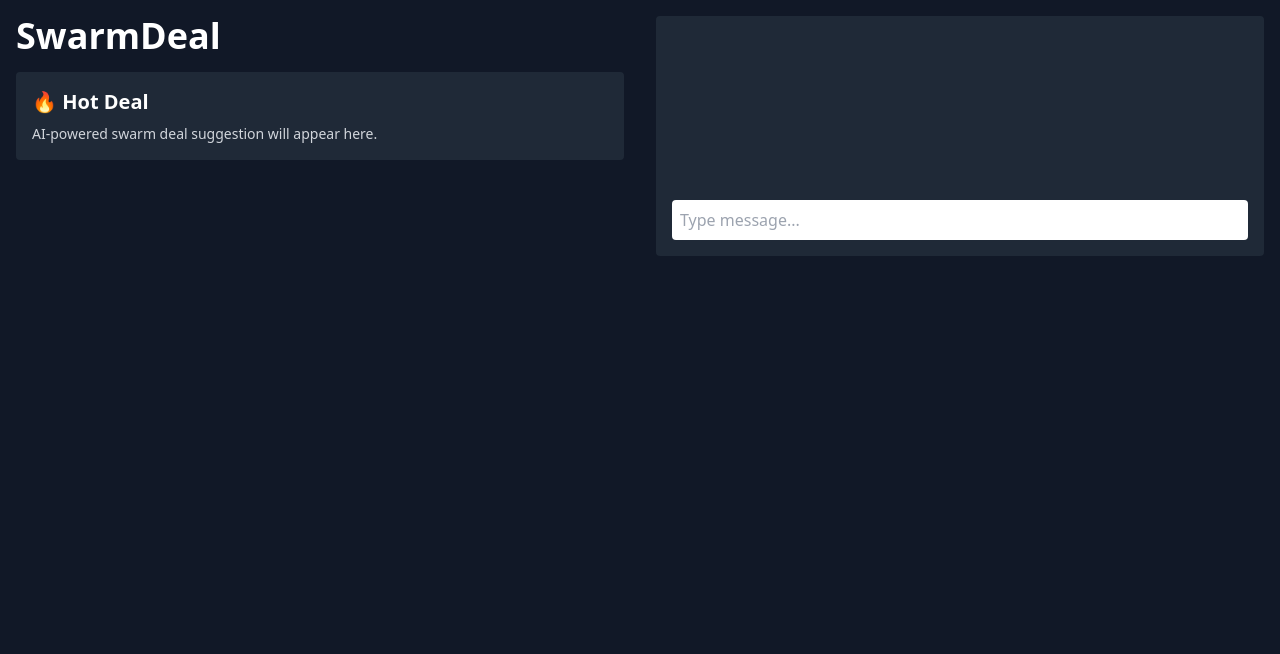
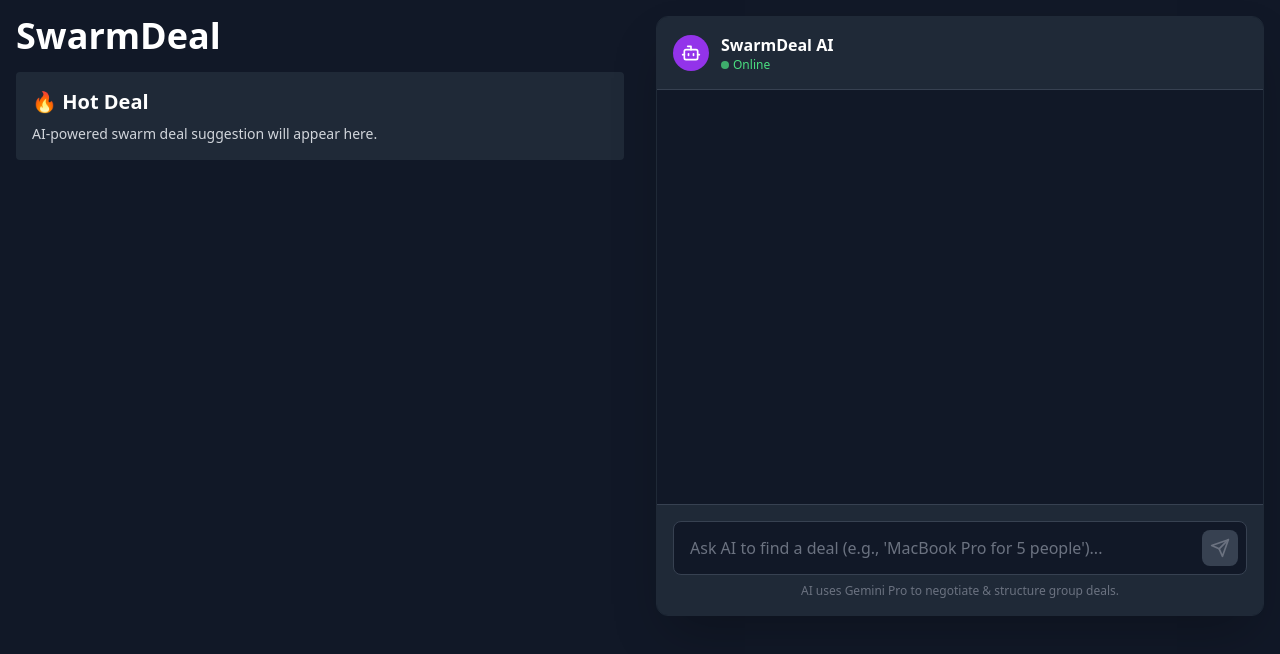
Before and after one commit to zahid397/SwarmDeal, a Next.js app in the folder client/: page / in a window 1280 px wide. Shown: the top 654 px of the page. Built offline with nearby package versions, Linux system fonts and the light colour scheme.

Commit message:
Update ChatBox.tsx

```diff
--- a/client/src/components/ChatBox.tsx
+++ b/client/src/components/ChatBox.tsx
@@ -1,31 +1,112 @@
 'use client';
 
+import { useState, useRef, useEffect } from 'react';
 import { useChat } from '@/context/ChatContext';
-import { useState } from 'react';
+import { Send, Bot, User, Loader2 } from 'lucide-react';
 
 export default function ChatBox() {
-  const { messages, addMessage } = useChat();
+  const { messages, sendMessage, isLoading } = useChat();
   const [input, setInput] = useState('');
+  const messagesEndRef = useRef<HTMLDivElement>(null);
+
+  // Auto-scroll to bottom when new message arrives
+  useEffect(() => {
+    messagesEndRef.current?.scrollIntoView({ behavior: 'smooth' });
+  }, [messages, isLoading]);
+
+  const handleSend = () => {
+    if (!input.trim() || isLoading) return;
+    sendMessage(input);
+    setInput('');
+  };
+
+  const handleKeyDown = (e: React.KeyboardEvent) => {
+    if (e.key === 'Enter' && !e.shiftKey) {
+      e.preventDefault();
+      handleSend();
+    }
+  };
 
   return (
-    <div className="bg-gray-800 p-4 rounded">
-      <div className="h-40 overflow-y-auto mb-2">
-        {messages.map((m, i) => (
-          <div key={i} className="text-sm mb-1">{m}</div>
+    <div className="flex flex-col h-[600px] bg-gray-900 rounded-xl overflow-hidden shadow-2xl border border-gray-800">
+      {/* Header */}
+      <div className="p-4 bg-gray-800 border-b border-gray-700 flex items-center gap-3">
+        <div className="p-2 bg-purple-600 rounded-full">
+          <Bot size={20} className="text-white" />
+        </div>
+        <div>
+          <h3 className="font-bold text-white">SwarmDeal AI</h3>
+          <p className="text-xs text-green-400 flex items-center gap-1">
+            <span className="w-2 h-2 bg-green-400 rounded-full animate-pulse"></span>
+            Online
+          </p>
+        </div>
+      </div>
+
+      {/* Messages Area */}
+      <div className="flex-1 overflow-y-auto p-4 space-y-4 scrollbar-thin scrollbar-thumb-gray-700">
+        {messages.map((m: any, i: number) => (
+          <div
+            key={i}
+            className={`flex ${m.role === 'user' ? 'justify-end' : 'justify-start'}`}
+          >
+            <div
+              className={`max-w-[80%] p-3 rounded-2xl flex items-start gap-3 shadow-md ${
+                m.role === 'user'
+                  ? 'bg-blue-600 text-white rounded-tr-none'
+                  : 'bg-gray-800 text-gray-200 rounded-tl-none border border-gray-700'
+              }`}
+            >
+              <div className="mt-1 shrink-0">
+                {m.role === 'ai' ? <Bot size={18} /> : <User size={18} />}
+              </div>
+              <p className="text-sm leading-relaxed whitespace-pre-wrap">{m.content}</p>
+            </div>
+          </div>
         ))}
+
+        {/* Loading Indicator */}
+        {isLoading && (
+          <div className="flex justify-start">
+            <div className="bg-gray-800 p-3 rounded-2xl rounded-tl-none border border-gray-700 flex items-center gap-2 text-gray-400 text-sm">
+              <Bot size={18} />
+              <Loader2 size={16} className="animate-spin" />
+              <span>Analyzing market deals...</span>
+            </div>
+          </div>
+        )}
+
+        {/* Invisible element for auto-scroll */}
+        <div ref={messagesEndRef} />
       </div>
-      <input
-        value={input}
-        onChange={(e) => setInput(e.target.value)}
-        className="w-full p-2 text-black rounded"
-        placeholder="Type message..."
-        onKeyDown={(e) => {
-          if (e.key === 'Enter') {
-            addMessage(input);
-            setInput('');
-          }
-        }}
-      />
+
+      {/* Input Area */}
+      <div className="p-4 bg-gray-800 border-t border-gray-700">
+        <div className="flex items-center gap-2 bg-gray-900 p-2 rounded-lg border border-gray-700 focus-within:border-blue-500 transition-colors">
+          <input
+            value={input}
+            onChange={(e) => setInput(e.target.value)}
+            onKeyDown={handleKeyDown}
+            className="flex-1 bg-transparent text-white px-2 py-1 focus:outline-none placeholder-gray-500"
+            placeholder="Ask AI to find a deal (e.g., 'MacBook Pro for 5 people')..."
+            disabled={isLoading}
+          />
+          <button
+            onClick={handleSend}
+            disabled={isLoading || !input.trim()}
+            className={`p-2 rounded-lg transition-all ${
+              input.trim() && !isLoading
+                ? 'bg-blue-600 text-white hover:bg-blue-700 shadow-lg'
+                : 'bg-gray-700 text-gray-500 cursor-not-allowed'
+            }`}
+          >
+            {isLoading ? <Loader2 size={20} className="animate-spin" /> : <Send size={20} />}
+          </button>
+        </div>
+        <p className="text-xs text-gray-500 mt-2 text-center">
+          AI uses Gemini Pro to negotiate & structure group deals.
+        </p>
+      </div>
     </div>
   );
 }
```
